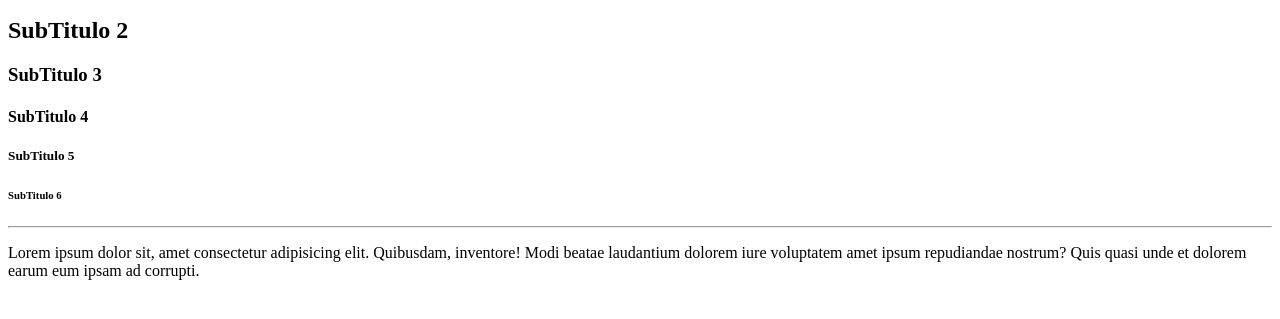
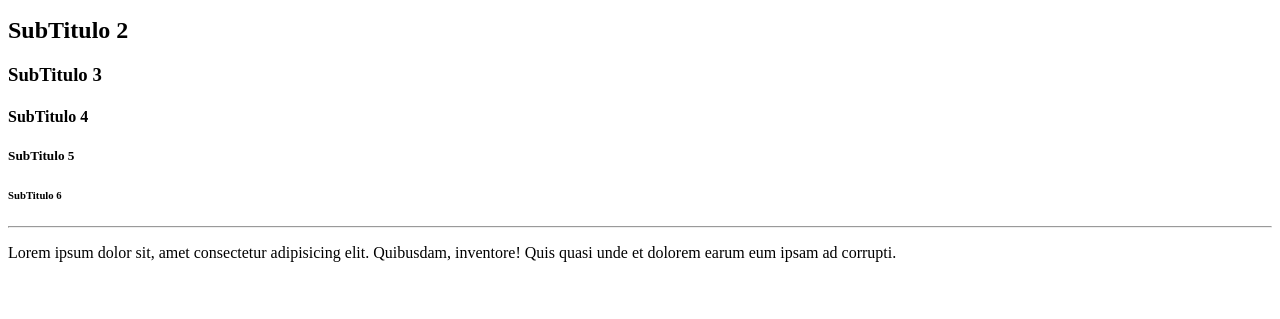
Before and after one commit to sergiorteglich/Projeto, a plain HTML site: page index.html in a window 1280 px wide. Shown: the part 327-646 px from the top of the page. Drawn offline with Linux system fonts and the light colour scheme.

Commit message:
Deletei uma parte do texto

```diff
--- a/index.html
+++ b/index.html
@@ -25,8 +25,7 @@
     <h6> SubTitulo 6</h6>
     <hr>
     <p>Lorem ipsum dolor sit, amet consectetur adipisicing elit.
-        Quibusdam, inventore! Modi beatae laudantium dolorem iure
-        voluptatem amet ipsum repudiandae nostrum? Quis quasi unde
+        Quibusdam, inventore! Quis quasi unde
         et dolorem earum eum ipsam ad corrupti.
 
     </p>
```
